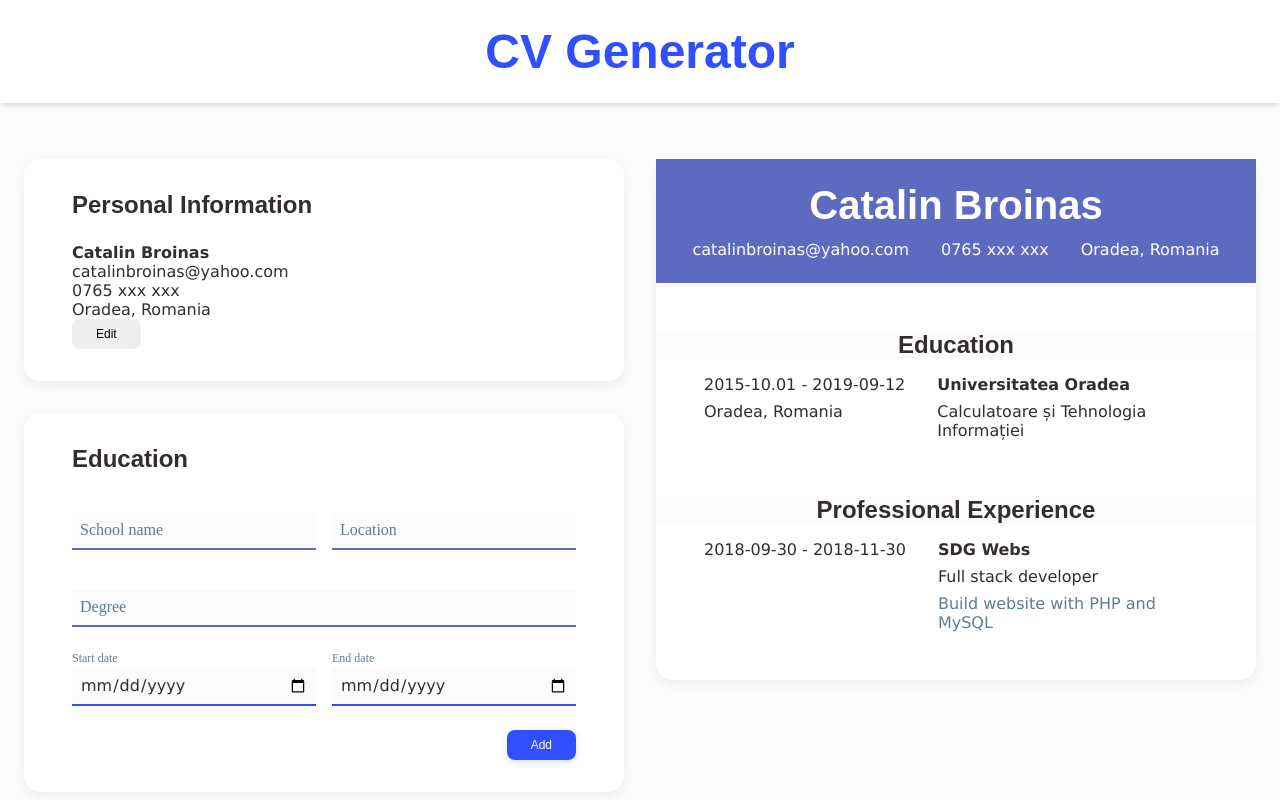
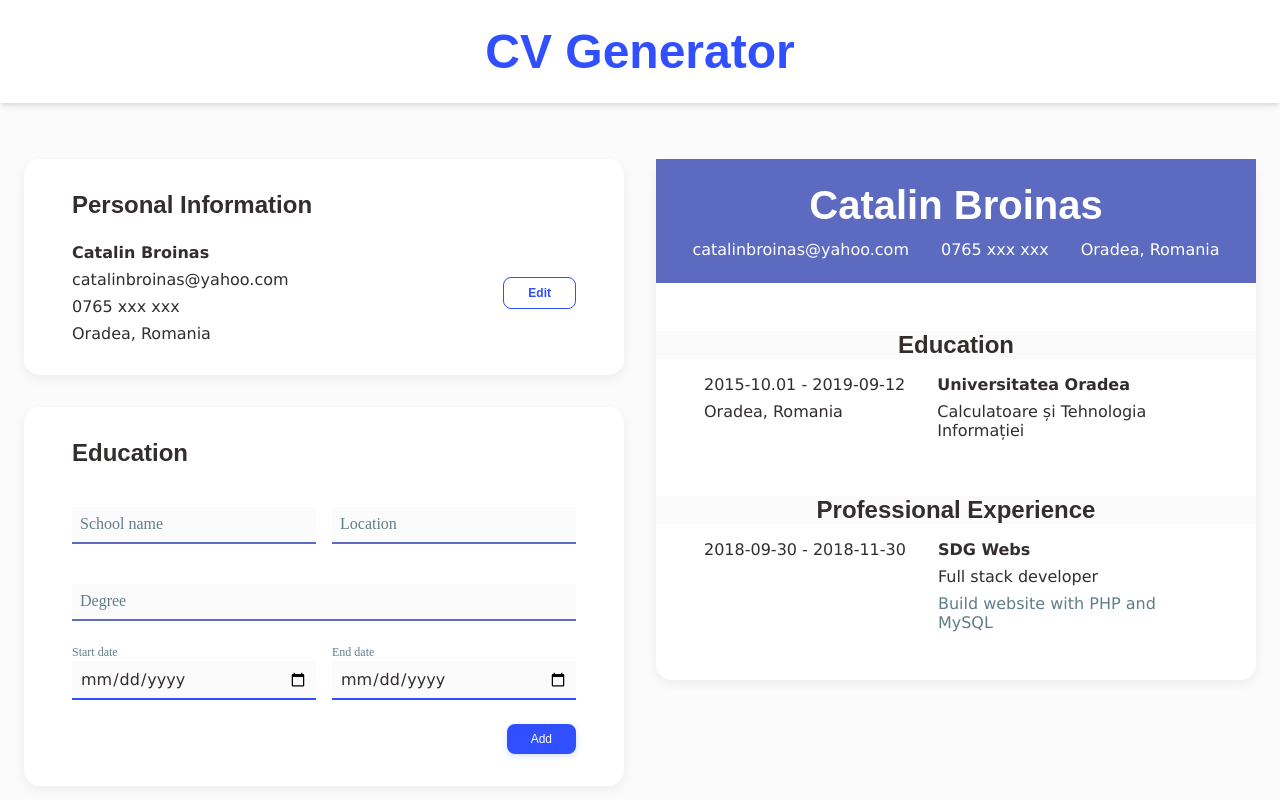
Before and after one commit to catalinbroinas/cv-application, a React (Vite) app: page / in a window 1280 px wide. Shown: the top 800 px of the page. Built offline with nearby package versions, Linux system fonts and the light colour scheme.

Commit message:
style(PersonalDataDisplay): refine layout and button

```diff
--- a/src/styles/App.css
+++ b/src/styles/App.css
@@ -110,6 +110,38 @@
   transform: translateY(0);
 }
 
+.btn-secondary {
+  background-color: var(--primary-color);
+  color: var(--primary-bg-color);
+  border: 1px solid var(--primary-bg-color);
+  font-weight: 700;
+  box-shadow: none;
+}
+
+.btn-secondary:hover {
+  box-shadow: 0 2px 6px rgba(41, 98, 255, 0.1);
+  transform: translateY(-1px);
+}
+
+.btn-secondary:active {
+  box-shadow: none;
+  transform: translateY(0);
+}
+
+/* Display Data layout */
+.display-data {
+  display: flex;
+  align-items: center;
+  gap: 1.5rem;
+}
+
+.display-data-content {
+  flex-grow: 1;
+  display: flex;
+  flex-direction: column;
+  gap: 0.5rem;
+}
+
 /* CV Preview Layout */
 .cv {
   background-color: white;
```
